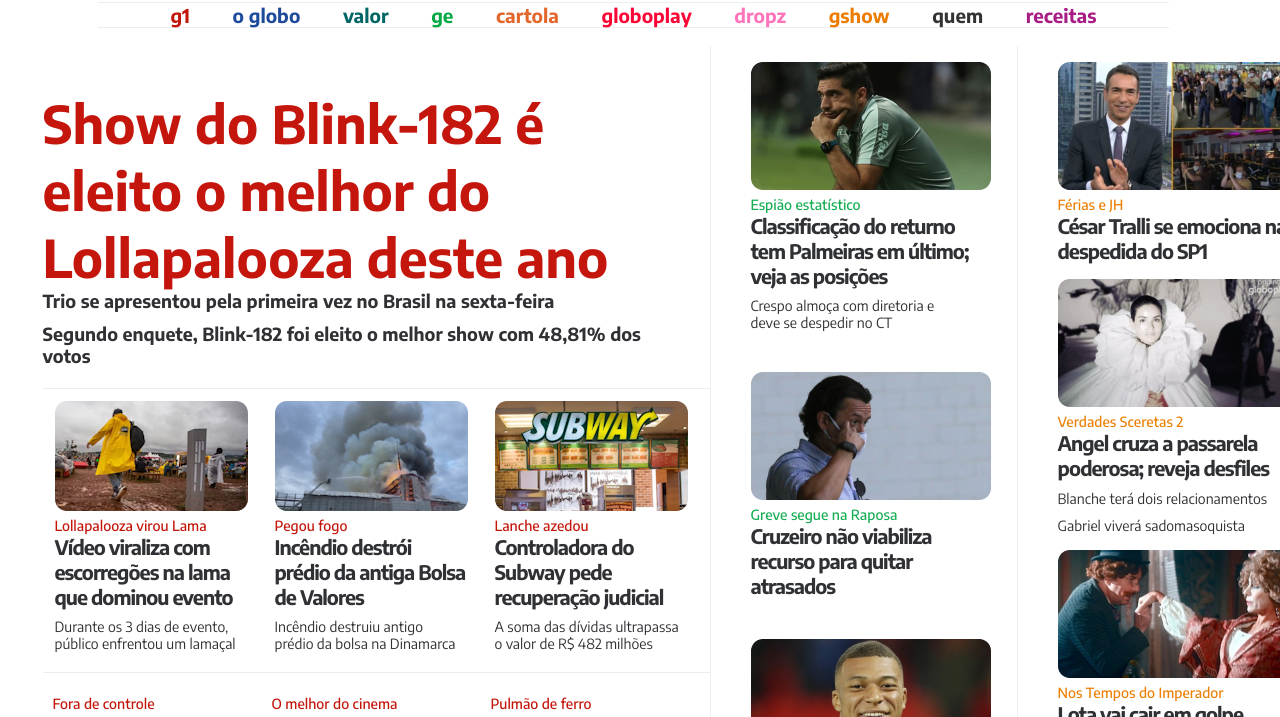
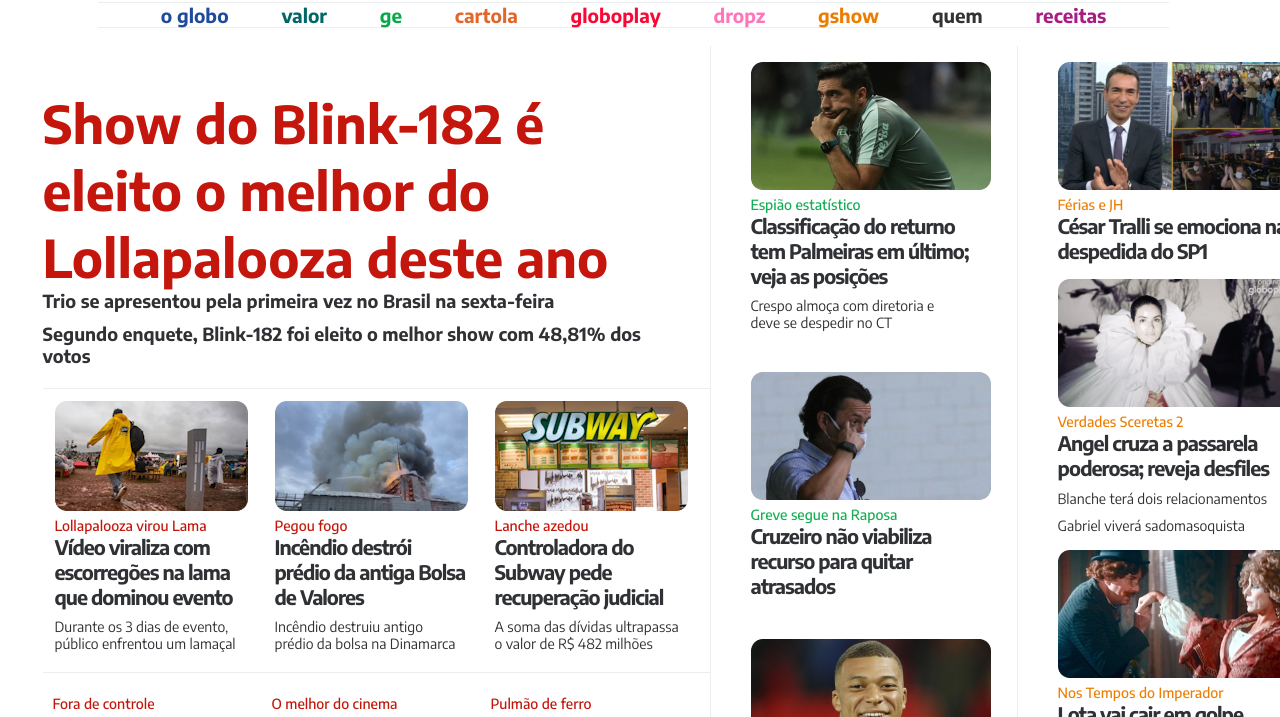
Before and after one commit to maiconarroyo/project-globo-clone, a plain HTML site: page index.html in a window 1280 px wide. Shown: the part 60-777 px from the top of the page. Drawn offline with Linux system fonts and the light colour scheme.

Commit message:
adaptação

```diff
--- a/css/main-title.css
+++ b/css/main-title.css
@@ -1,4 +1,7 @@
 .main-title{
+   display: flex;
+   align-items: center;
+   justify-content: center;
     font-family:"Encode Sans", sans-serif;
     color: #C4160C;
     font-size: 52px;
--- a/css/topo-titulo.css
+++ b/css/topo-titulo.css
@@ -4,9 +4,9 @@
     justify-content: center;
     align-items: center;
 
+
 }
     .links {
-
         border-bottom: 1px solid #EBEDEF;
         border-top: 1px solid#EBEDEF;
         display: flex;
@@ -19,12 +19,16 @@
         width: 80%;
 
 
-
-
-
-
     }
-
+.main-links{
+    display: flex;
+    justify-content: center;
+    align-items: center;
+    margin-left: 10px;
+    margin-right: 10px;
+    padding-left: 10px;
+    padding-right: 10px;
+}
 
 
 
--- a/index.html
+++ b/index.html
@@ -23,34 +23,31 @@
             <img src="assets/logo-globo.png" alt="globo"><br>
     </header>
             <div class="links">
-                <a href="">
-                    <h2 class="topo-titulo -var1">g1</h2>
-                </a>
-                <a href="https://www.globo.com/">
+                <a class="main-links"  href="https://www.globo.com/">
                     <h2 class="topo-titulo -var2">o globo</h2>
                 </a>
-                <a href="https://www.globo.com/">
+                <a class="main-links"  href="https://www.globo.com/">
                     <h2 class="topo-titulo -var3">valor</h2>
                 </a>
-                <a href="https://www.globo.com/">
+                <a class="main-links"  href="https://www.globo.com/">
                     <h2 class="topo-titulo -var4">ge</h2>
                 </a>
-                <a href="https://www.globo.com/">
+                <a class="main-links"  href="https://www.globo.com/">
                     <h2 class="topo-titulo -var5">cartola</h2>
                 </a>
-                <a href="https://www.globo.com/">
+                <a class="main-links"  href="https://www.globo.com/">
                     <h2 class="topo-titulo -var6">globoplay</h2>
                 </a>
-                <a href="https://www.globo.com/">
+                <a class="main-links"  href="https://www.globo.com/">
                     <h2 class="topo-titulo -var7">dropz</h2>
                 </a>
-                <a href="https://www.globo.com/">
+                <a class="main-links"  href="https://www.globo.com/">
                     <h2 class="topo-titulo -var8">gshow</h2>
                 </a>
-                <a href="https://www.globo.com/">
+                <a class="main-links"  href="https://www.globo.com/">
                     <h2 class="topo-titulo -var9">quem</h2>
                 </a>
-                <a href="https://www.globo.com/">
+                <a class="main-links"  href="https://www.globo.com/">
                     <h2 class="topo-titulo -var10">receitas</h2>
                 </a>
             </div>
```
